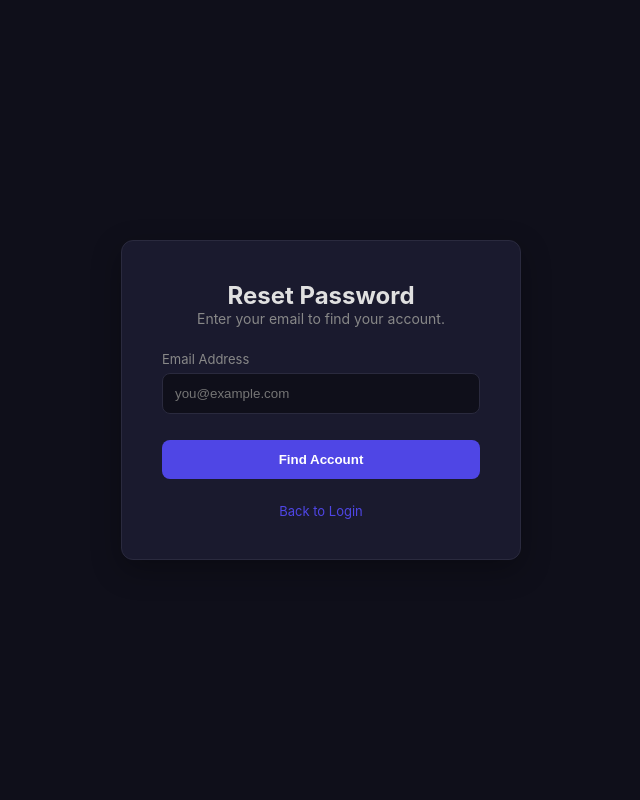
After one commit to hafiz-m-awais/NeuroTutor, a Flask app: page /reset-password in a window 1280 px wide. The commit adds this page. Shown: the whole page, without its empty margins (319-959 px from the left). Run offline with Flask 3, Linux system fonts and the light colour scheme.

Commit message:
Implemented password recovery via security questions

```diff
--- a/app.py
+++ b/app.py
@@ -88,6 +88,8 @@ def register():
 
     user = User(email=email)
     user.set_password(password)
+    user.security_question = data.get('security_question')
+    user.set_security_answer(data.get('security_answer'))
     db.session.add(user)
     db.session.commit()
 
@@ -113,6 +115,39 @@ def login():
         return jsonify({'success': True, 'message': 'Logged in successfully'})
 
     return jsonify({'error': 'Invalid email or password'}), 401
+
+@app.route('/reset-password', methods=['GET'])
+def reset_password_page():
+    return render_template('reset_password.html')
+
+@app.route('/api/forgot-password', methods=['POST'])
+@limiter.limit("5 per minute")
+def api_forgot_password():
+    data = request.json
+    email = data.get('email')
+    user = User.query.filter_by(email=email).first()
+    if not user or not user.security_question:
+        return jsonify({'error': 'Account not found or recovery not set up'}), 404
+    return jsonify({'question': user.security_question})
+
+@app.route('/api/reset-password', methods=['POST'])
+@limiter.limit("5 per minute")
+def api_reset_password():
+    data = request.json
+    email = data.get('email')
+    answer = data.get('answer')
+    new_password = data.get('newPassword')
+
+    if not email or not answer or not new_password:
+        return jsonify({'error': 'All fields are required'}), 400
+
+    user = User.query.filter_by(email=email).first()
+    if user and user.check_security_answer(answer):
+        user.set_password(new_password)
+        db.session.commit()
+        return jsonify({'success': True, 'message': 'Password reset successful'})
+
+    return jsonify({'error': 'Incorrect answer to security question'}), 401
 
 @app.route('/logout', methods=['POST', 'GET'])
 def logout():
--- a/templates/login.html
+++ b/templates/login.html
@@ -114,6 +114,9 @@
           <label for="remember" style="margin: 0; cursor: pointer; font-size: 13px; color: var(--subtext);">Remember Me</label>
         </div>
         <button type="submit" class="auth-btn" id="submit-btn">Sign In</button>
+        <div style="margin-top: 12px; font-size: 13px;">
+          <a href="/reset-password" style="color: var(--subtext); text-decoration: none;">Forgot Password?</a>
+        </div>
       </form>
 
       <div class="auth-footer">
--- /dev/null
+++ b/templates/reset_password.html
@@ -0,0 +1,161 @@
+<!doctype html>
+<html lang="en">
+  <head>
+    <meta charset="UTF-8" />
+    <meta name="viewport" content="width=device-width, initial-scale=1.0" />
+    <title>Reset Password - NeuroTutor</title>
+    <link rel="stylesheet" href="/static/css/main.css" />
+    <link rel="stylesheet" href="/static/css/dark.css" />
+    <style>
+      body {
+        display: flex;
+        align-items: center;
+        justify-content: center;
+        height: 100vh;
+        background: var(--bg);
+        color: var(--text);
+        margin: 0;
+        font-family: -apple-system, sans-serif;
+      }
+      .auth-container {
+        background: var(--card-bg);
+        padding: 40px;
+        border-radius: 12px;
+        border: 1px solid var(--border);
+        box-shadow: 0 10px 30px rgba(0, 0, 0, 0.3);
+        width: 100%;
+        max-width: 400px;
+        text-align: center;
+      }
+      .input-group {
+        margin-bottom: 16px;
+        text-align: left;
+      }
+      .input-group label {
+        display: block;
+        font-size: 13px;
+        color: var(--subtext);
+        margin-bottom: 6px;
+      }
+      .input-group input {
+        width: 100%;
+        padding: 12px;
+        border: 1px solid var(--border);
+        border-radius: 8px;
+        background: var(--bg);
+        color: var(--text);
+        box-sizing: border-box;
+      }
+      .auth-btn {
+        width: 100%;
+        padding: 12px;
+        background: var(--accent);
+        color: white;
+        border: none;
+        border-radius: 8px;
+        font-weight: 600;
+        cursor: pointer;
+        margin-top: 10px;
+      }
+      .error-msg { color: #f44336; font-size: 13px; margin-bottom: 16px; display: none; }
+      .success-msg { color: #4caf50; font-size: 13px; margin-bottom: 16px; display: none; }
+    </style>
+  </head>
+  <body class="dark">
+    <div class="auth-container">
+      <h2>Reset Password</h2>
+      <p id="step-desc" style="font-size: 14px; color: var(--subtext); margin-bottom: 24px;">Enter your email to find your account.</p>
+
+      <div class="error-msg" id="error-msg"></div>
+      <div class="success-msg" id="success-msg"></div>
+
+      <!-- Step 1: Email -->
+      <div id="step-1">
+        <div class="input-group">
+          <label>Email Address</label>
+          <input type="email" id="reset-email" placeholder="you@example.com" />
+        </div>
+        <button class="auth-btn" onclick="findAccount()">Find Account</button>
+      </div>
+
+      <!-- Step 2: Question -->
+      <div id="step-2" style="display: none;">
+        <div class="input-group">
+          <label>Security Question</label>
+          <div id="display-question" style="font-size: 15px; font-weight: 600; margin-bottom: 12px; color: var(--text);"></div>
+          <input type="text" id="reset-answer" placeholder="Your answer" />
+        </div>
+        <div class="input-group">
+          <label>New Password</label>
+          <input type="password" id="new-password" placeholder="••••••••" />
+        </div>
+        <button class="auth-btn" onclick="resetPassword()">Reset Password</button>
+      </div>
+
+      <div style="margin-top: 24px; font-size: 13px;">
+        <a href="/login" style="color: var(--accent); text-decoration: none;">Back to Login</a>
+      </div>
+    </div>
+
+    <script>
+      let userEmail = '';
+
+      async function findAccount() {
+        const email = document.getElementById('reset-email').value;
+        const errEl = document.getElementById('error-msg');
+        if (!email) return;
+
+        try {
+          const res = await fetch('/api/forgot-password', {
+            method: 'POST',
+            headers: { 'Content-Type': 'application/json' },
+            body: JSON.stringify({ email })
+          });
+          const data = await res.json();
+          if (res.ok) {
+            userEmail = email;
+            document.getElementById('step-1').style.display = 'none';
+            document.getElementById('step-2').style.display = 'block';
+            document.getElementById('display-question').textContent = data.question;
+            document.getElementById('step-desc').textContent = 'Answer your security question to reset your password.';
+            errEl.style.display = 'none';
+          } else {
+            errEl.textContent = data.error;
+            errEl.style.display = 'block';
+          }
+        } catch (e) {
+          errEl.textContent = 'Error connecting to server.';
+          errEl.style.display = 'block';
+        }
+      }
+
+      async function resetPassword() {
+        const answer = document.getElementById('reset-answer').value;
+        const newPassword = document.getElementById('new-password').value;
+        const errEl = document.getElementById('error-msg');
+        const succEl = document.getElementById('success-msg');
+
+        try {
+          const res = await fetch('/api/reset-password', {
+            method: 'POST',
+            headers: { 'Content-Type': 'application/json' },
+            body: JSON.stringify({ email: userEmail, answer, newPassword })
+          });
+          const data = await res.json();
+          if (res.ok) {
+            succEl.textContent = 'Password reset successfully! Redirecting...';
+            succEl.style.display = 'block';
+            errEl.style.display = 'none';
+            setTimeout(() => window.location.href = '/login', 2000);
+          } else {
+            errEl.textContent = data.error;
+            errEl.style.display = 'block';
+          }
+        } catch (e) {
+          errEl.textContent = 'Error connecting to server.';
+          errEl.style.display = 'block';
+        }
+      }
+    </script>
+  </body>
+</html>
```
Also changed, not shown: modules/models.py (+8 -0 lines), templates/register.html (+17 -1 lines).
